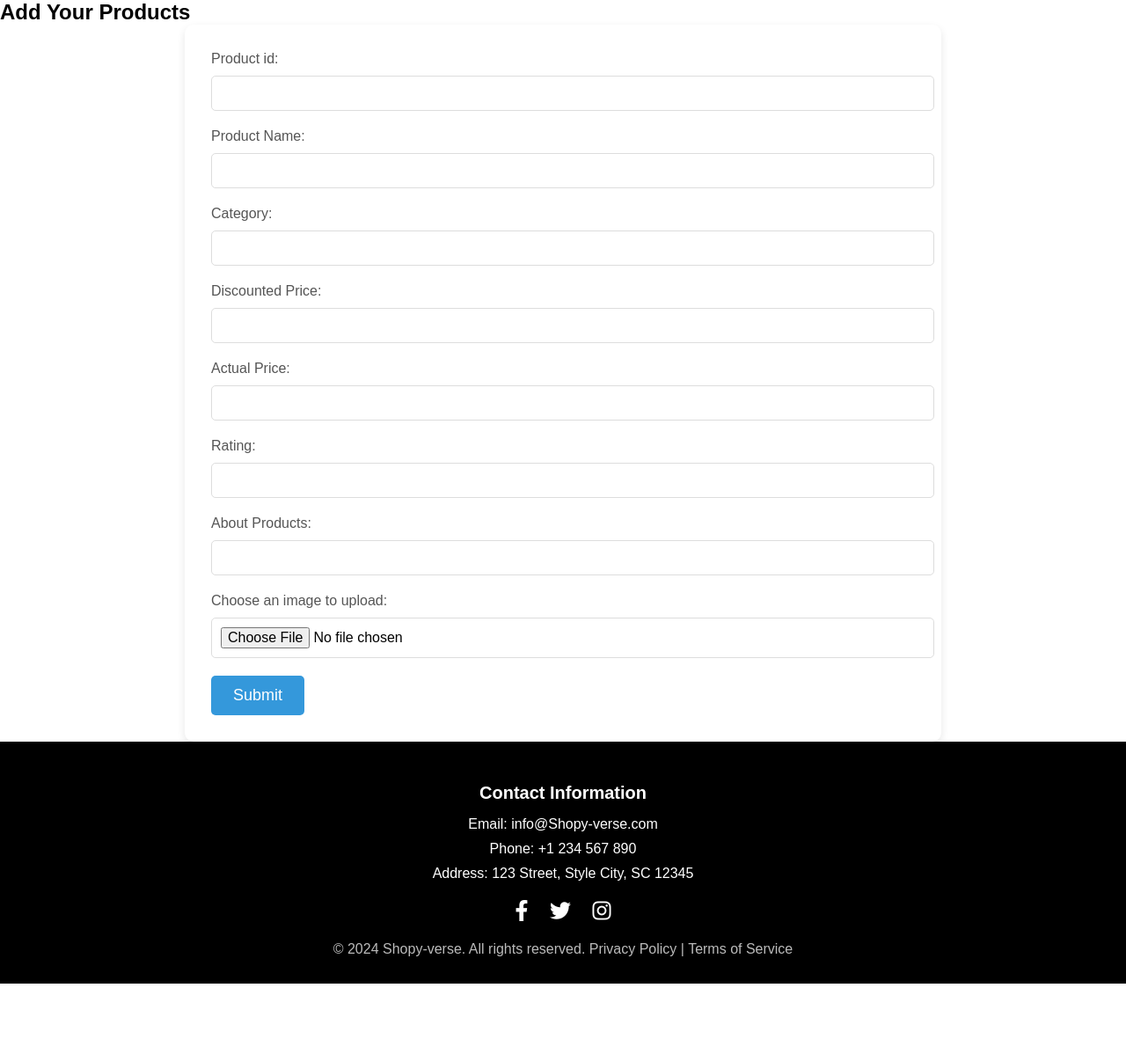
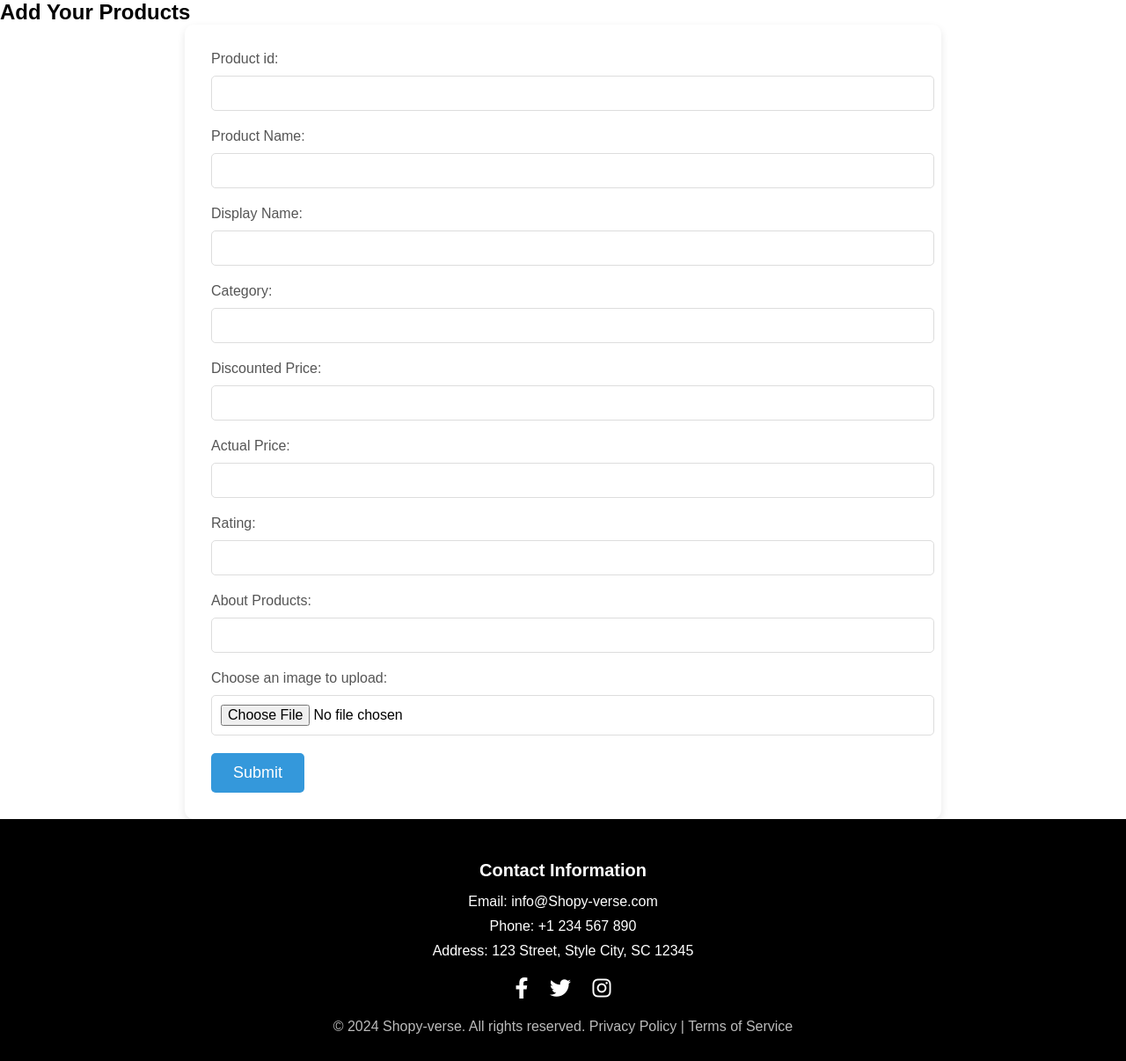
Before and after one commit to MAHUL25/Micro-Project, a Django app: page /add-product/ in a window 1280 px wide. Shown: the part 48-1254 px from the top of the page at 88% size. Before the commit the page ends 1166 px from the top, so only its background shows below. Run offline with Django 5.2, Linux system fonts and the light colour scheme; some web fonts are replaced.

Commit message:
Add product Functionality

```diff
--- a/ShopyVerse/shops/templates/shops/addproduct.html
+++ b/ShopyVerse/shops/templates/shops/addproduct.html
@@ -34,30 +34,35 @@
     <main>
         <section class="contact">
             <h2>Add Your Products</h2>
-            <form action="#" method="post" class="contact-form">
+            <form action="#" method="POST" class="contact-form">
+                {% csrf_token %}
                 <label for="pid">Product id:</label>
                 <input type="text" id="pid" name="pid" required>
 
                 <label for="pname">Product Name:</label>
                 <input type="text" id="pname" name="pname" required>
 
+                <label for="DisplayName">Display Name:</label>
+                <input type="text" id="DisplayName" name="DisplayName" required>
+
                 <label for="Category">Category:</label>
                 <input type="text" id="Category" name="Category" required>
 
                 <label for="DiscountedPrice">Discounted Price:</label>
-                <input type="text" id="DiscountedPrice" name="DiscountedPrice" required>
+                <input type="number" id="DiscountedPrice" name="DiscountedPrice" required>
 
                 <label for="ActualPrice">Actual Price:</label>
-                <input type="text" id="ActualPrice" name="ActualPrice" required>
+                <input type="number" id="ActualPrice" name="ActualPrice" required>
 
-                <label for="ActualPrice">Rating:</label>
-                <input type="text" id="ActualPrice" name="ActualPrice" required>
+                <label for="Rating">Rating:</label>
+                <input type="text" id="Rating" name="Rating" required>
 
                 <label for="about">About Products:</label>
                 <input type="text" id="about" name="about" required>
 
-                <label for="imageUpload">Choose an image to upload:</label>
-                <input type="file" id="imageUpload" name="image" accept="image/*" required>
+                <label for="image">Choose an image to upload:</label>
+                <input type="file" id="image" name="image" accept="image/*" required>
+
                 <button type="submit" class="btn">Submit</button>
             </form>
         </section>
--- a/ShopyVerse/shops/views.py
+++ b/ShopyVerse/shops/views.py
@@ -1,6 +1,7 @@
 from django.forms import ValidationError
 from django.shortcuts import render
 from django.urls import reverse
+from django.contrib import messages
 from .models import ProductDetails, CustomUser
 from rest_framework_simplejwt.tokens import RefreshToken
 from math import ceil
@@ -134,6 +135,32 @@ def profile(request):
     return render(request, "shops/profile.html", {'username': username, 'email': email})
 
 def addProduct(request):
+    if request.method=="POST":
+        product_id = request.POST.get('pid')
+        product_name = request.POST.get('pname')
+        display_name = request.POST.get('DisplayName')
+        category = request.POST.get('Category')
+        discounted_price = request.POST.get('DiscountedPrice')
+        actual_price = request.POST.get('ActualPrice')
+        rating = request.POST.get('Rating')
+        about_product = request.POST.get('about')
+        product_image = request.FILES.get('image')
+
+        product = ProductDetails(
+            product_id = product_id,
+            product_name = product_name,
+            display_name = display_name,
+            category = category,
+            discounted_price = int(discounted_price),
+            actual_price = int(actual_price),
+            rating = float(rating),
+            about_product = about_product,
+            image = product_image
+        )
+        product.save()
+        messages.success(request, "Product uploaded successfully")
+        return render(request, "shops/addproduct.html")
+
     return render(request, "shops/addproduct.html")
 
 def checkout(request):
```
Also changed, not shown: ShopyVerse/db.sqlite3, ShopyVerse/media/shops/images/414mxitrcJL._SL1000_.jpg (added).
